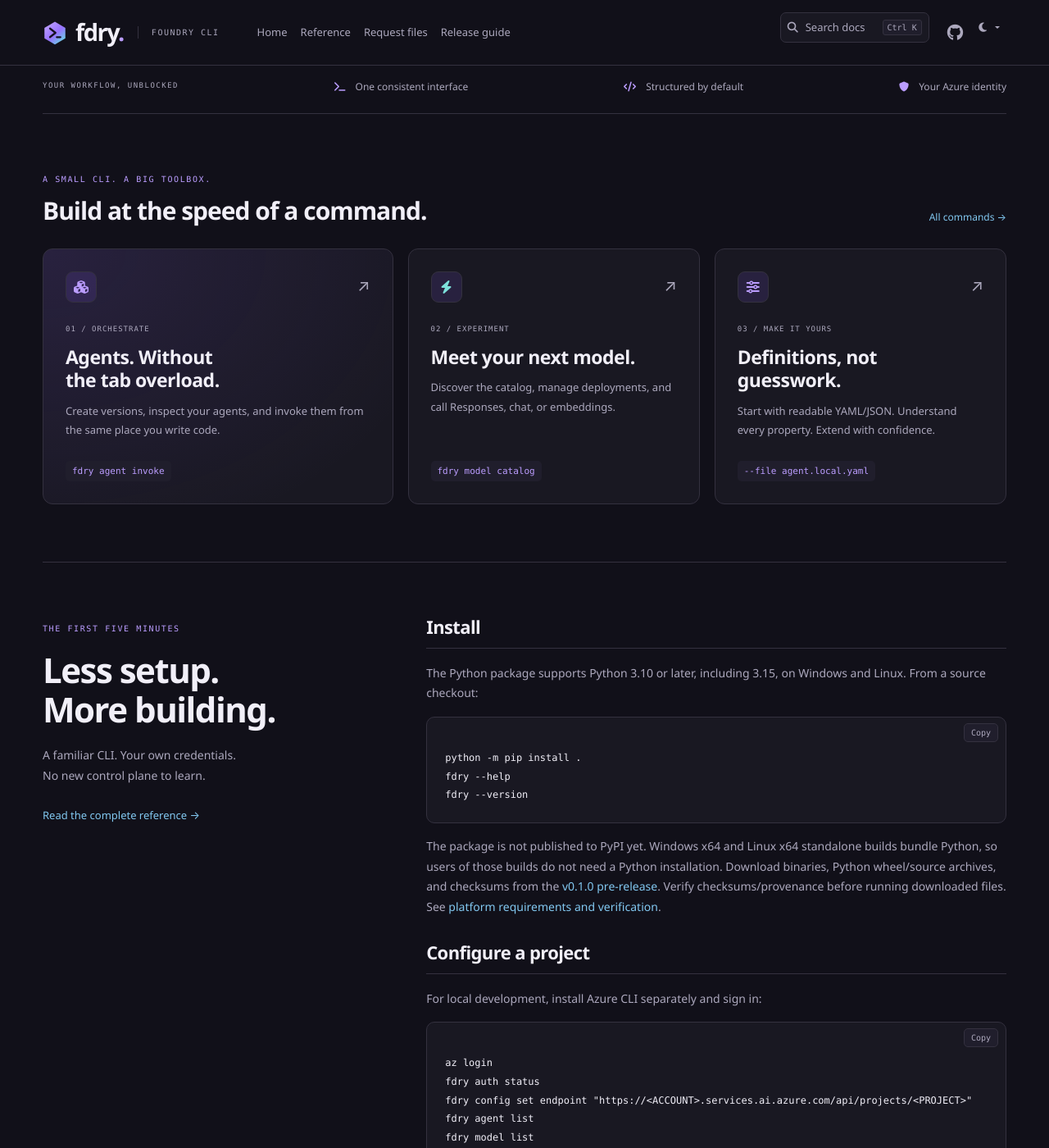
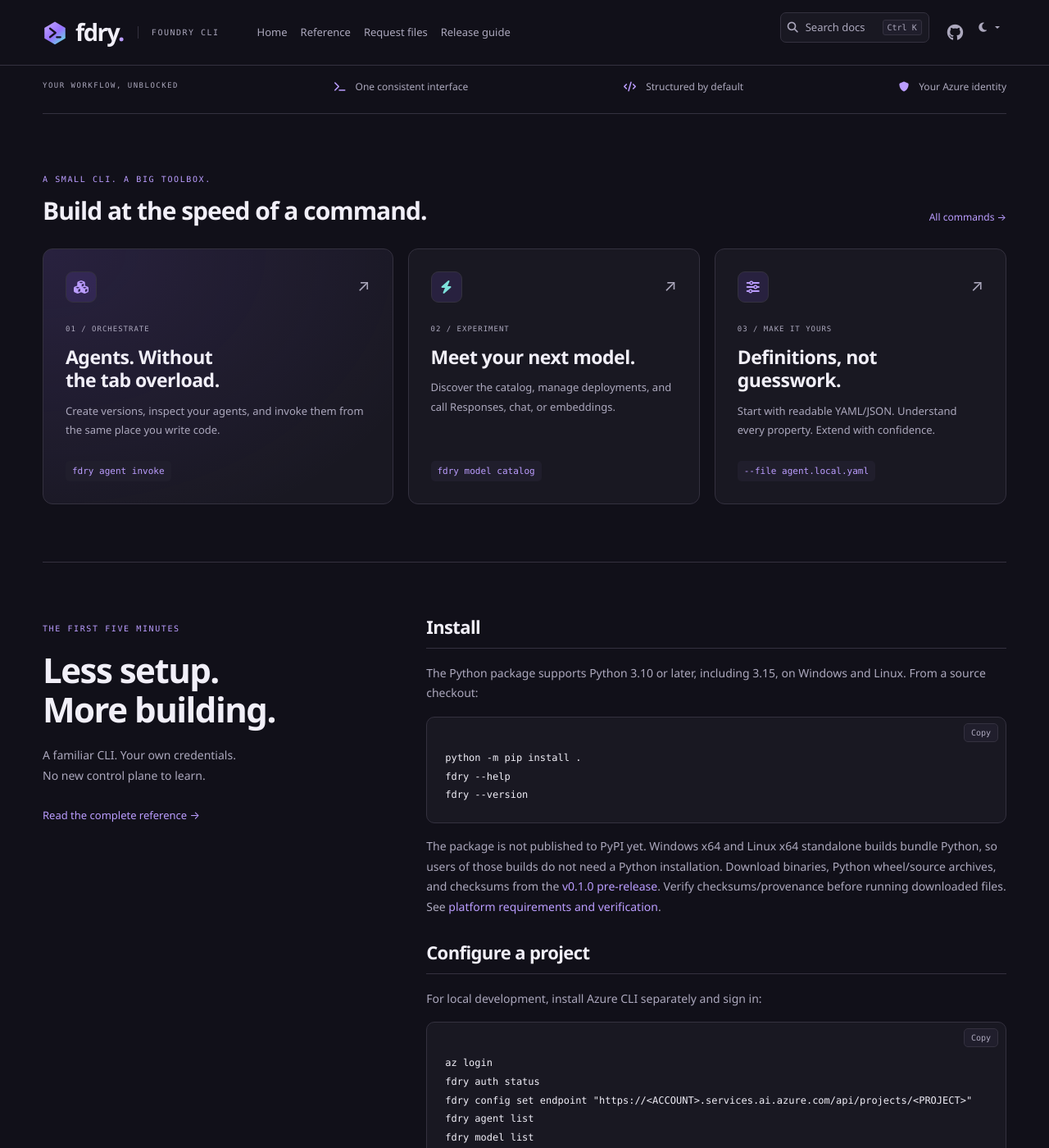
Before and after one commit to georgeollis/fdry, an MkDocs documentation site: the page built from docs/index.md, in a window 1280 px wide and 1400 px high, scrolled down 596 px. Shown: the whole window at 82% size. Built offline with MkDocs 1.6.1, drawn with Linux system fonts in a browser that asks for light colours.

Commit message:
Keep documentation links readable in both color modes
Co-authored-by: Copilot <223556219+Copilot@users.noreply.github.com>

```diff
--- a/docs/assets/foundry.css
+++ b/docs/assets/foundry.css
@@ -35,7 +35,7 @@ body { font-family: "Segoe UI Variable", "Segoe UI", -apple-system, BlinkMacSyst
 body::before { background: none; }
 body > .container { margin-top: 0; }
 .container { max-width: 1240px; padding-right: 32px; padding-left: 32px; }
-a { text-decoration: none; transition: color .18s ease, border-color .18s ease, background-color .18s ease; }
+a { color: var(--fd-accent); text-decoration: none; transition: color .18s ease, border-color .18s ease, background-color .18s ease; }
 a:hover { color: var(--fd-cyan); }
 ::selection { color: var(--fd-text); background: var(--fd-glow); }
 :focus-visible { outline: 2px solid var(--fd-cyan); outline-offset: 5px; border-radius: 4px; }
```
